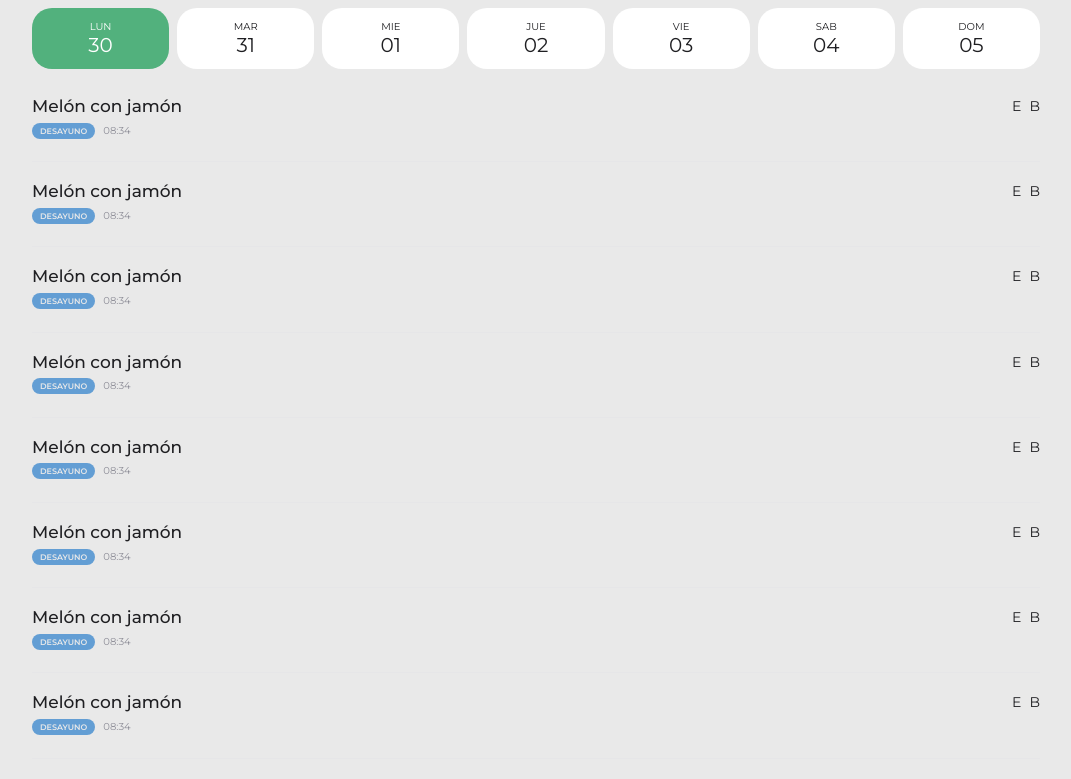
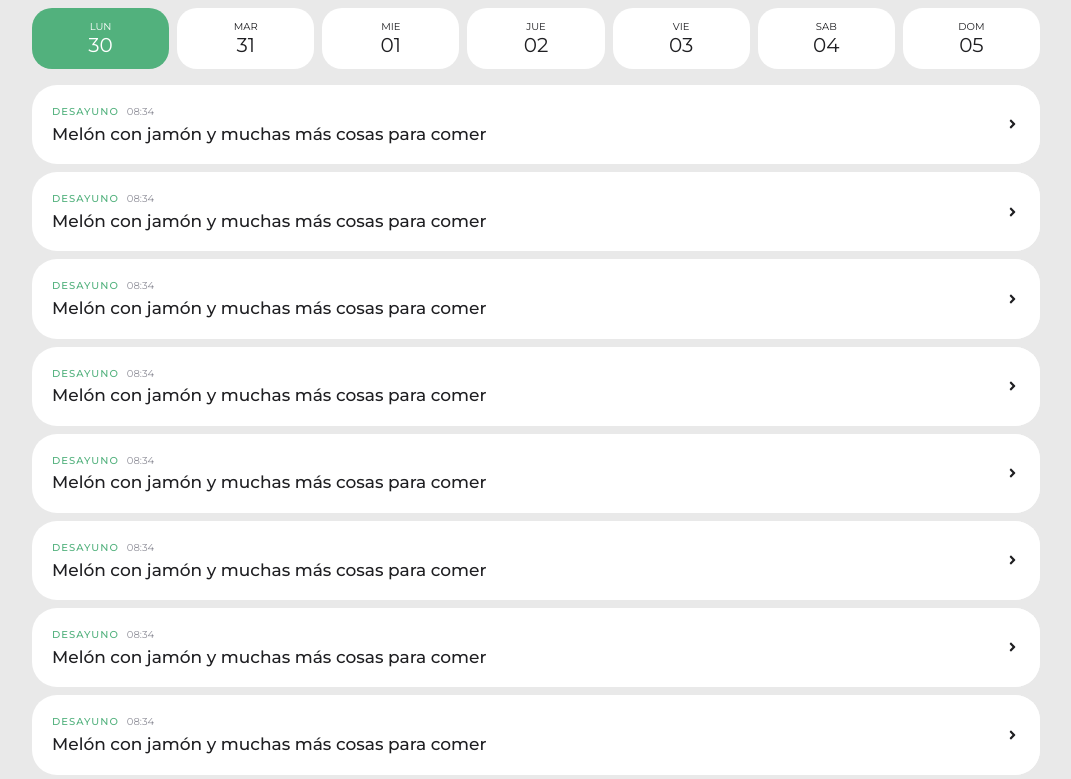
Before and after one commit to saioacoder/PicaPlan, a React (Create React App) app: page / in a window 1280 px wide. Shown: the top 779 px of the page, without its empty margins (104-1175 px from the left). Built offline with nearby package versions, Linux system fonts and the light colour scheme.

Commit message:
Formateo del componente Meal

```diff
--- a/src/components/Meal/Meal.js
+++ b/src/components/Meal/Meal.js
@@ -1,20 +1,36 @@
-import './Meal.scss';
+import { useState } from 'react'
+
+import { FontAwesomeIcon } from '@fortawesome/react-fontawesome'
+import { faAngleRight, faAngleLeft, faPen, faTrashAlt } from '@fortawesome/free-solid-svg-icons'
+
+import './Meal.scss'
 
 const Meal = ({ id }) => {
+	const [isSubmenuOpen, setIsSubmenuOpen] = useState(true)
+	const iSubmenuOpen = <FontAwesomeIcon icon={faAngleRight} />
+	const iSubmenuClose = <FontAwesomeIcon icon={faAngleLeft} />
+	const iEdit = <FontAwesomeIcon icon={faPen} />
+	const iRemove = <FontAwesomeIcon icon={faTrashAlt} />
+
+	const handleSubmenu = () => {
+		setIsSubmenuOpen(!isSubmenuOpen)
+	}
 
 	return (
 		<article className="meal">
 			<div className="meal__content">
-				<h2 className="meal__title">Melón con jamón</h2>
 				<span className="meal__type">Desayuno</span>
 				<span className="meal__time">08:34</span>
+				<h2 className="meal__title">Melón con jamón y muchas más cosas para comer</h2>
 			</div>
-			<nav className="meal__actions">
-				<button type="button">E</button>
-				<button type="button">B</button>
-			</nav>
+			<button type="button" className="meal__submenuOpen" onClick={handleSubmenu}>{iSubmenuOpen}</button>
+			<div className={isSubmenuOpen ? 'meal__actions meal__actions--open' : 'meal__actions'}>
+				<button type="button" className="meal__submenuClose" onClick={handleSubmenu}>{iSubmenuClose}</button>
+				<button type="button" className="meal__edit">{iEdit}</button>
+				<button type="button" className="meal__remove">{iRemove}</button>
+			</div>
 		</article>
-	);
-};
+	)
+}
 
-export default Meal;
+export default Meal
--- a/src/components/Meal/Meal.scss
+++ b/src/components/Meal/Meal.scss
@@ -1,35 +1,70 @@
 @import '../../styles/variables';
 
 .meal {
-	border-bottom: $border_b solid $color_b_light;
+	align-items: stretch;
+	background-color: $color_background_light;
+	border-radius: $radius_b;
 	display: flex;
-	flex-wrap: wrap;
 	justify-content: space-between;
-	padding: $spacing_b 0;
-	&__title {
-		font-size: $font_size_l;
-		font-weight: $font_weight_mediumbold;
-		margin-bottom: $spacing_xxxs;
-		width: 100%;
+	margin-top: $spacing_xxs;
+	overflow-x: hidden;
+	position: relative;
+	&__content {
+		padding: $spacing_s 0 $spacing_b $spacing_b;
 	}
 	&__type {
-		background-color: rgb(99, 158, 212);
-		border-radius: $radius_s;
-		color: $color_background;
-		font-size: $font_size_xxxs;
-		font-weight: $font_weight_bold;
+		color: $color_highlight;
+		font-size: $font_size_xxs;
+		font-weight: $font_weight_mediumbold;
+		letter-spacing: 1px;
 		margin-right: $spacing_xxs;
-		padding: $spacing_xxxs $spacing_xxs;
 		text-transform: uppercase;
 	}
 	&__time {
 		color: $color_b_extramedium;
 		font-size: $font_size_xxs;
 	}
+	&__title {
+		font-size: $font_size_l;
+		font-weight: $font_weight_mediumbold;
+		margin-top: $spacing_xxxs;
+		width: 100%;
+	}
+	&__submenuOpen {
+		cursor: pointer;
+		padding: 0 $spacing_m;
+		z-index: 1;
+	}
 	&__actions {
+		bottom: 0;
+		display: flex;
+		position: absolute;
+		right: 0;
+		top: 0;
+		transition: 0.5s;
+		z-index: 1;
 		> * {
+			color: $color_background_light;
 			cursor: pointer;
-			margin-left: $spacing_xxs;
+			font-size: $font_size_l;
+			padding: 0 $spacing_m;
+		}
+		&--open {
+			transform: translateX(100%);
 		}
 	}
+	&__submenuClose {
+		background-color: $color_background_light;
+		color: $color_b;
+	}
+	&__submenuOpen {
+		background-color: $color_background_light;
+		color: $color_b;
+	}
+	&__edit {
+		background-color: $color_highlight;
+	}
+	&__remove {
+		background-color: $color_highlight_dark;
+	}
 }
```
